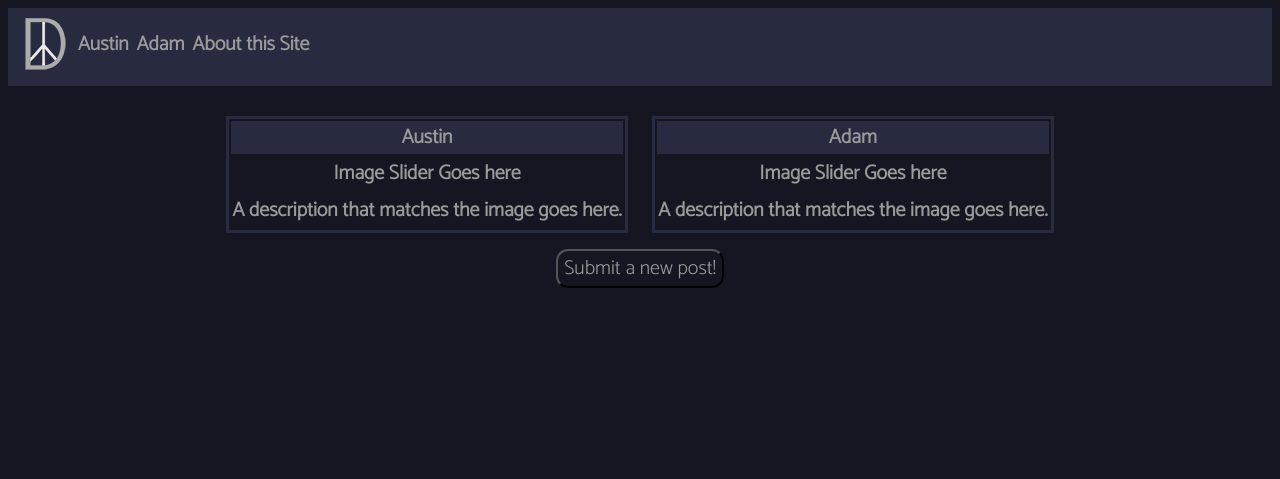
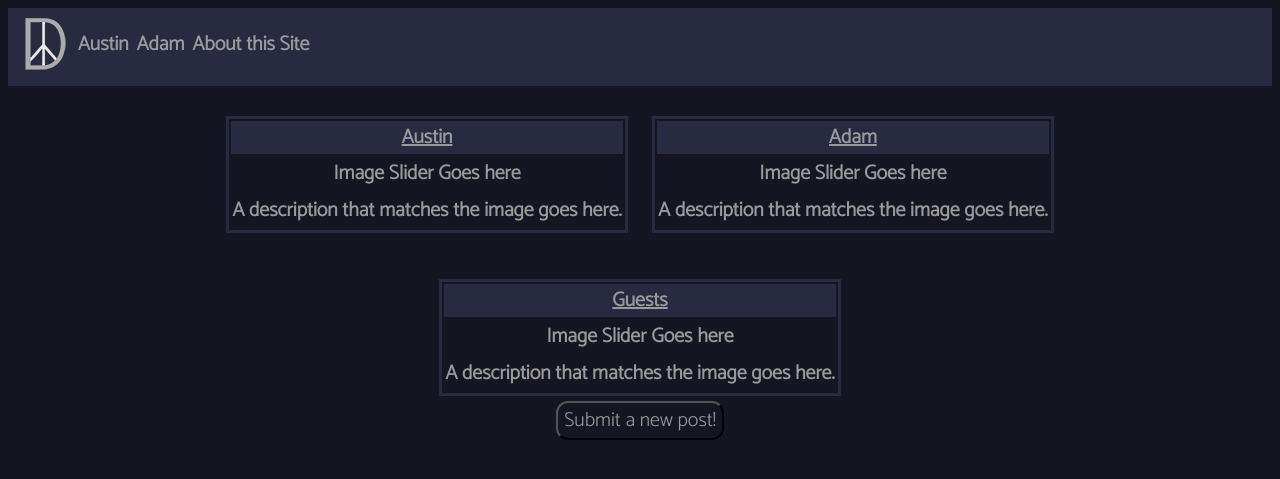
Before and after one commit to adam10414/digitalpeace.net, a Flask app: page / in a window 1280 px wide. Shown: the top 479 px of the page. Run offline with Flask 2, Linux system fonts and the light colour scheme; lists and menus that the app fills with data are empty; some libraries are stand-ins or nearby versions.

Commit message:
Guest page working.

```diff
--- a/website/app.py
+++ b/website/app.py
@@ -33,7 +33,10 @@ def adam():
 
 @server.route('/guest')
 def guest():
-    return render_template('guest.html')
+
+    posts = session.query(Posts).all()
+
+    return render_template('guest.html', posts=posts)
 
 
 @server.route('/post/<int:post_id>')
--- a/website/static/css/index.css
+++ b/website/static/css/index.css
@@ -17,3 +17,7 @@
     background-color: #282a40;
     padding: 0px;
 }
+
+.name_bar a{
+    background-color: #282a40;
+}
--- a/website/templates/index.html
+++ b/website/templates/index.html
@@ -11,7 +11,7 @@
     <table>
 
         <tr>
-            <th class="name_bar">Austin</th>
+            <th class="name_bar"><a href='/austin'>Austin</a></th>
         </tr>
 
         <tr>
@@ -34,7 +34,30 @@
 
     <table>
         <tr>
-            <th class="name_bar">Adam</th>
+            <th class="name_bar"><a href="/adam">Adam</a></th>
+        </tr>
+
+        <tr>
+            <th>
+                Image Slider Goes here
+            </th>
+        </tr>
+
+        <tr>
+            <th>
+                A description that matches the image goes here.
+            </th>
+        </tr>
+    </table>
+
+</div>
+
+<div class="preview_portal">
+    <!--Guest's preview portal.-->
+    <table>
+
+        <tr>
+            <th class="name_bar"><a href='/guest'>Guests</a></th>
         </tr>
 
         <tr>
--- a/website/templates/submit.html
+++ b/website/templates/submit.html
@@ -36,9 +36,4 @@
 
 </form>
 
-<p>Post Title: {{post_title}}</p>
-<p>Post Body: {{post_body}}</p>
-<p>Post image: <img src='/static/images/post_images/{{post_image_file_name}}'></p>
-<p>Post image caption: {{post_image_caption}}</p>
-
 {%endblock%}
```
Also changed, not shown: website/static/css/gallery.css (added, +18 -0 lines), website/templates/guest.html (+15 -1 lines).
